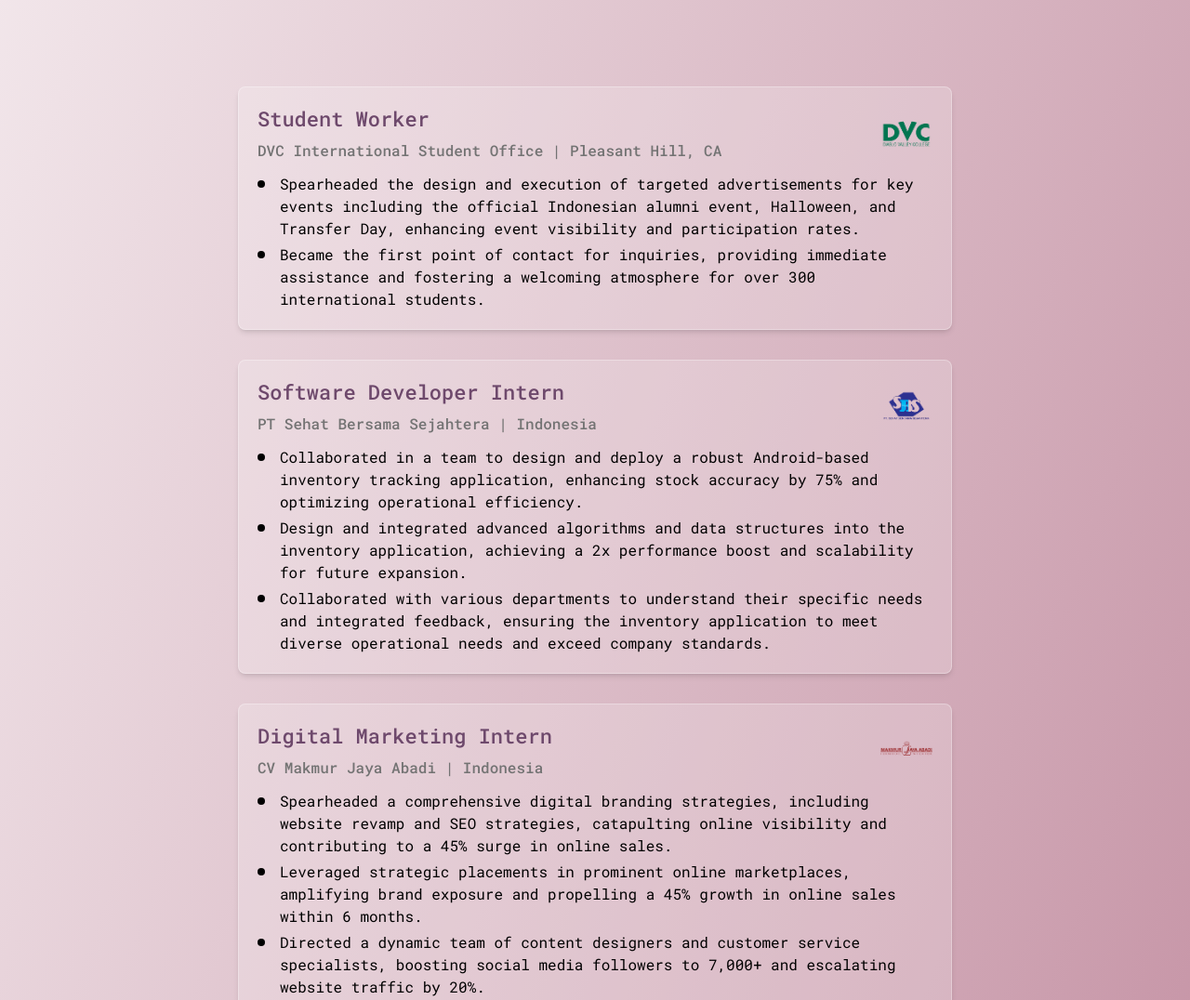
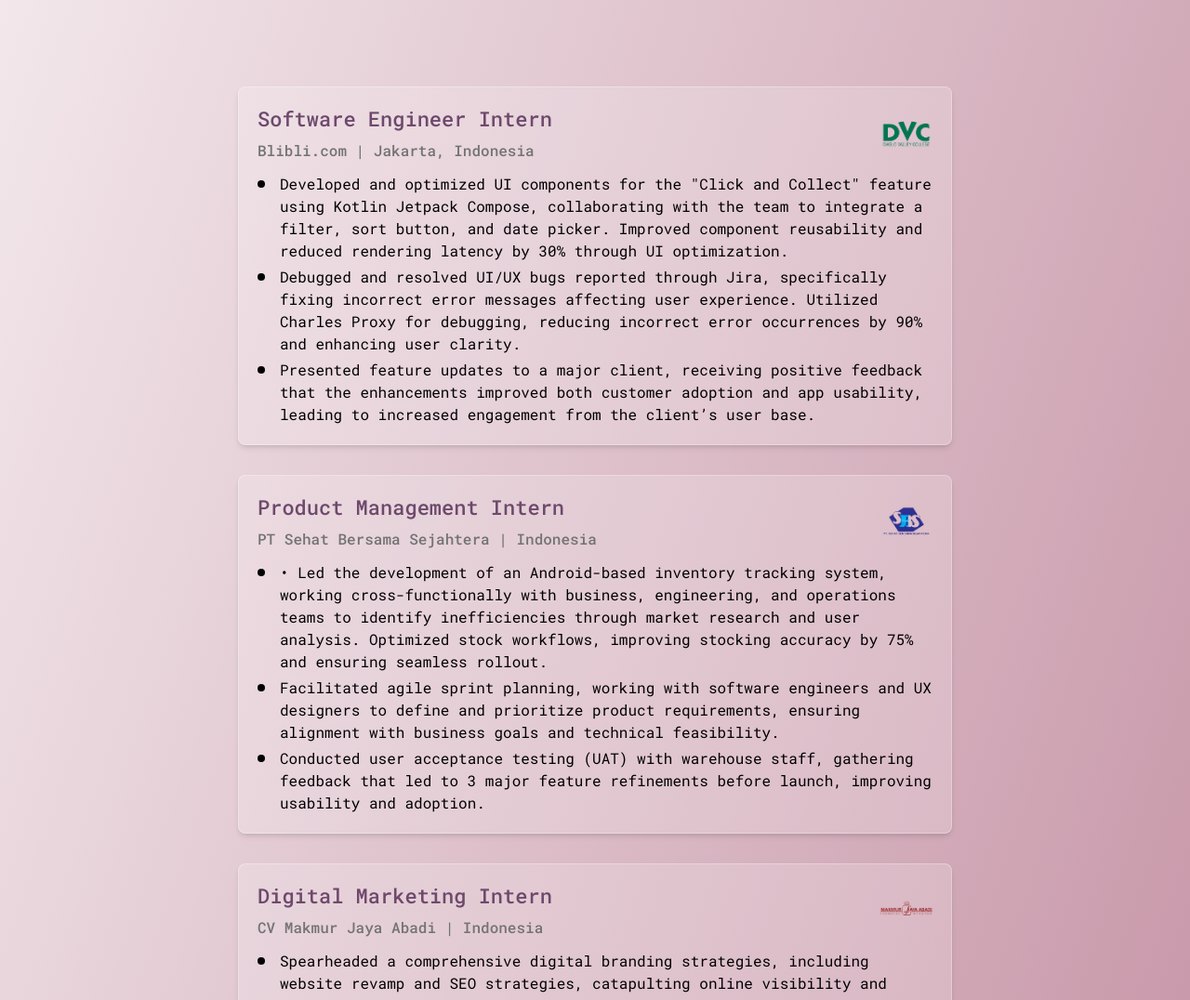
Before and after one commit to agathafels/agathasantoso, a website: page index.html in a window 1280 px wide. Shown: the part 1491-2567 px from the top of the page at 93% size. Drawn offline with Linux system fonts and the light colour scheme.

Commit message:
Update index.html

```diff
--- a/index.html
+++ b/index.html
@@ -151,10 +151,10 @@
           <div class="flex flex-row justify-between items-center gap-x-2">
             <div class="flex flex-col gap-y-1.5 md:gap-y-2">
               <h2 class="text-lg md:text-[1.375rem] text-[#6e496c] font-medium">
-                Student Worker
+                Software Engineer Intern
               </h2>
               <p class="text-sm md:text-base text-neutral-500 font-medium">
-                DVC International Student Office | Pleasant Hill, CA
+                Blibli.com | Jakarta, Indonesia
               </p>
             </div>
             <div class="flex-shrink-0">
@@ -167,10 +167,7 @@
                 class="mt-2 w-2 h-2 rounded-full bg-black flex-shrink-0"
               ></div>
               <p class="text-sm md:text-base">
-                Spearheaded the design and execution of targeted advertisements
-                for key events including the official Indonesian alumni event,
-                Halloween, and Transfer Day, enhancing event visibility and
-                participation rates.
+                Developed and optimized UI components for the "Click and Collect" feature using Kotlin Jetpack Compose, collaborating with the team to integrate a filter, sort button, and date picker. Improved component reusability and reduced rendering latency by 30% through UI optimization.
               </p>
             </div>
             <div class="flex gap-x-4">
@@ -178,9 +175,15 @@
                 class="mt-2 w-2 h-2 rounded-full bg-black flex-shrink-0"
               ></div>
               <p class="text-sm md:text-base">
-                Became the first point of contact for inquiries, providing
-                immediate assistance and fostering a welcoming atmosphere for
-                over 300 international students.
+                Debugged and resolved UI/UX bugs reported through Jira, specifically fixing incorrect error messages affecting user experience. Utilized Charles Proxy for debugging, reducing incorrect error occurrences by 90% and enhancing user clarity.
+              </p>
+            </div>
+            <div class="flex gap-x-4">
+              <div
+                class="mt-2 w-2 h-2 rounded-full bg-black flex-shrink-0"
+              ></div>
+              <p class="text-sm md:text-base">
+                Presented feature updates to a major client, receiving positive feedback that the enhancements improved both customer adoption and app usability, leading to increased engagement from the client’s user base.
               </p>
             </div>
           </div>
@@ -192,7 +195,7 @@
           <div class="flex flex-row justify-between items-center gap-x-2">
             <div class="flex flex-col gap-y-1.5 md:gap-y-2">
               <h2 class="text-lg md:text-[1.375rem] text-[#6e496c] font-medium">
-                Software Developer Intern
+                Product Management Intern
               </h2>
               <p class="text-sm md:text-base text-neutral-500 font-medium">
                 PT Sehat Bersama Sejahtera | Indonesia
@@ -208,9 +211,7 @@
                 class="mt-2 w-2 h-2 rounded-full bg-black flex-shrink-0"
               ></div>
               <p class="text-sm md:text-base">
-                Collaborated in a team to design and deploy a robust
-                Android-based inventory tracking application, enhancing stock
-                accuracy by 75% and optimizing operational efficiency.
+                •	Led the development of an Android-based inventory tracking system, working cross-functionally with business, engineering, and operations teams to identify inefficiencies through market research and user analysis. Optimized stock workflows, improving stocking accuracy by 75% and ensuring seamless rollout.
               </p>
             </div>
             <div class="flex gap-x-4">
@@ -218,9 +219,7 @@
                 class="mt-2 w-2 h-2 rounded-full bg-black flex-shrink-0"
               ></div>
               <p class="text-sm md:text-base">
-                Design and integrated advanced algorithms and data structures
-                into the inventory application, achieving a 2x performance boost
-                and scalability for future expansion.
+                Facilitated agile sprint planning, working with software engineers and UX designers to define and prioritize product requirements, ensuring alignment with business goals and technical feasibility.
               </p>
             </div>
             <div class="flex gap-x-4">
@@ -228,10 +227,7 @@
                 class="mt-2 w-2 h-2 rounded-full bg-black flex-shrink-0"
               ></div>
               <p class="text-sm md:text-base">
-                Collaborated with various departments to understand their
-                specific needs and integrated feedback, ensuring the inventory
-                application to meet diverse operational needs and exceed company
-                standards.
+                Conducted user acceptance testing (UAT) with warehouse staff, gathering feedback that led to 3 major feature refinements before launch, improving usability and adoption.
               </p>
             </div>
           </div>
```
